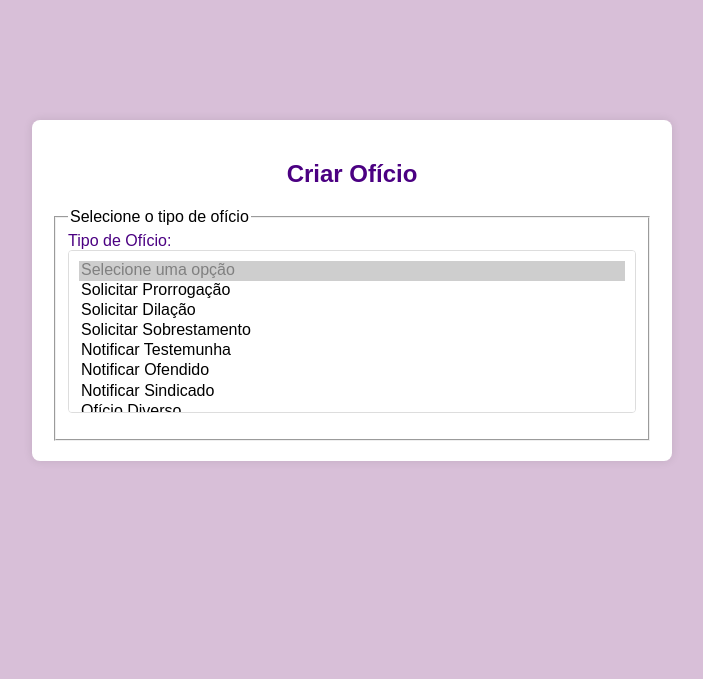
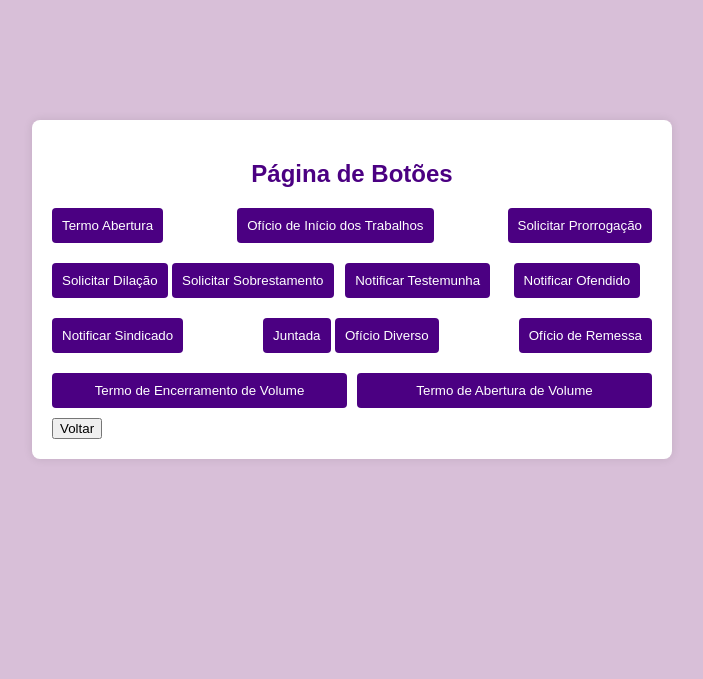
Before and after one commit to windsney/sitecanetex, a Django app: page /sindicancia/1/criaroficio in a window 1280 px wide. Shown: the top 679 px of the page, without its empty margins (288-991 px from the left). Run offline with Django 5.2, Linux system fonts and the light colour scheme; a user stored in the database is signed in; data comes from the database, SQL or seed files in the repository; both versions use the stored data as it was after the commit; data that the repository does not hold is empty.

Commit message:
criando notificação

```diff
--- /dev/null
+++ b/inicio/templates/botoes.html
@@ -0,0 +1,96 @@
+<!DOCTYPE html>
+<html lang="pt-BR">
+<head>
+    <meta charset="UTF-8">
+    <meta name="viewport" content="width=device-width, initial-scale=1.0">
+    <title>Página de Botões</title>
+    <style>
+        body {
+            background-color: #D8BFD8; /* Fundo roxo claro */
+            font-family: Arial, sans-serif;
+            margin: 0;
+            padding: 20px;
+            display: flex;
+            justify-content: center;
+            align-items: flex-start; /* Alinha os itens no início verticalmente */
+            height: 100vh;
+        }
+        .container {
+            width: 100%;
+            max-width: 600px; /* Aumenta a largura máxima */
+            background-color: #fff;
+            padding: 20px;
+            border-radius: 8px;
+            box-shadow: 0 0 10px rgba(0, 0, 0, 0.1);
+            margin-top: 100px; /* Aumenta a distância do topo */
+        }
+        h2 {
+            text-align: center;
+            color: #4B0082; /* Cor do título */
+            margin-bottom: 20px;
+        }
+        .button-container {
+            display: flex;
+            flex-wrap: wrap; /* Permite que os botões quebrem para a próxima linha */
+            justify-content: space-between;
+            gap: 10px; /* Espaço entre os botões */
+        }
+        .button-container button {
+            flex: 1 1 calc(33% - 20px); /* Faz com que cada botão ocupe aproximadamente 33% da largura */
+            padding: 10px;
+            background-color: #4B0082; /* Cor do botão */
+            color: white;
+            border: none;
+            border-radius: 4px;
+            cursor: pointer;
+            margin-bottom: 10px;
+        }
+        .button-container button:hover {
+            background-color: #6A0DAD;
+        }
+    </style>
+</head>
+<body>
+    <div class="container">
+        <h2>Página de Botões</h2>
+        <div class="button-container">
+
+            <a href="{% url 'inicio:termo_abertura' sindicancia.id %}">
+                <button>Termo Abertura</button>
+            </a>
+            <a href="{% url 'inicio:inicio_dos_trabalhos' sindicancia.id %}">
+                <button>Ofício de Início dos Trabalhos</button>
+            </a>
+
+            <a href="{% url 'inicio:oficio_prorrogacao' %}">
+                <button>Solicitar Prorrogação</button>
+            <a/>
+            <button>Solicitar Dilação</button>
+            <button>Solicitar Sobrestamento</button>
+            <a href="{% url 'inicio:btn_test' sindicancia.id 'test' %}">
+                <button>Notificar Testemunha</button>
+            <a/>
+
+            <a href="{% url 'inicio:btn_ofen' sindicancia.id 'test' %}">
+                <button>Notificar Ofendido</button>
+            <a/>
+
+             <a href="{% url 'inicio:btn_sind' sindicancia.id 'test' %}">
+                <button>Notificar Sindicado</button>
+            <a/>
+
+
+            <button>Juntada</button>
+            <button>Ofício Diverso</button>
+            <a href="{% url 'inicio:gerar_remessa_dos_autos' sindicancia.id %}">
+                <button>Ofício de Remessa</button>
+            </a>
+
+            <button>Termo de Encerramento de Volume</button>
+            <button>Termo de Abertura de Volume</button>
+
+        </div>
+        <button onclick="location.href='{% url 'inicio:detalhes_sindicancia' sindicancia.id %}'"> Voltar</button>
+    </div>
+</body>
+</html>
--- a/inicio/urls.py
+++ b/inicio/urls.py
@@ -3,7 +3,7 @@
 from django.urls import path
 
 import inicio.views
-from.views import Sind_Cadastradas,Cd,Inquerito,RIOG,Criar_conta
+from.views import Sind_Cadastradas,Cd,Inquerito,RIOG,Criar_conta,Oficio_prorrogacao
 from django.contrib.auth import views as auth_view
 
 app_name='inicio'
@@ -16,6 +16,7 @@ urlpatterns = [
     path('', auth_view.LoginView.as_view(template_name='login.html'), name='login'),
     path('logout/', auth_view.LogoutView.as_view(next_page='inicio:login'), name='logout'),
     path('criar_conta/', Criar_conta.as_view(), name='criar_conta'),
+    path('oficio_prorrogacao/', Oficio_prorrogacao.as_view(), name='oficio_prorrogacao'),
     #path('cad_sind/<int:pk>',Detalhe_sind.as_view(), name='detalhe'),
     #path('cad_investigado_sind/<int:pk>',Cadastro_investigado_sind.as_view(), name='cadastro_investigado_sind'),
     path('sindicancia/<int:sindicancia_id>/cadastrar_sindicado/', inicio.views.cadastrar_sindicado, name='cadastrar_sindicado'),
@@ -24,10 +25,13 @@ urlpatterns = [
     path('sindicancia/<int:sindicancia_id>/', inicio.views.detalhes_sindicancia, name='detalhes_sindicancia'),
     #botoés de  ação no  fim da pagina da  sindicancia
     path('sindicancia/<int:sindicancia_id>/tabertura', inicio.views.gerar_termo_abertura, name='termo_abertura'),
+
+    ####Botoes########################################
     path('sindicancia/<int:sindicancia_id>/iniciot', inicio.views.gerar_inicio_dos_trabalhos, name='inicio_dos_trabalhos'),
     path('sindicancia/<int:sindicancia_id>/relatorio_sind', inicio.views.gerar_relatorio, name='relatorio_sind'),
+    path('sindicancia/<int:sindicancia_id>/<str:condicao>/', inicio.views.gerar_notificacao, name='btn_test'),
     path('sindicancia/<int:sindicancia_id>/remessa', inicio.views.gerar_remessa_dos_autos, name='gerar_remessa_dos_autos'),
-    path('sindicancia/<int:sindicancia_id>/ofpadrao', inicio.views.gerar_Oficio_padrao, name='gerar_oficio_padrao'),
+
     path('sindicancia/<int:sindicancia_id>/criaroficio', inicio.views.criar_oficio, name='criar_oficio'),
 
 
--- a/inicio/views.py
+++ b/inicio/views.py
@@ -525,9 +525,9 @@ def gerar_declaracao_testemunha(request,sindicancia_id,id):
 
     hora_inicio=testemunha.hora_inicio
     hora_fim=testemunha.hora_fim
-    sindicante= sindicancia.delegada
-    posto_sindicante=sindicancia.posto_delegada
-    rg_sindicante= sindicancia.rg_delegada
+    sindicante= usuario.nome_completo
+    posto_sindicante=usuario.posto
+    rg_sindicante= usuario.rgpm
     cpf=testemunha.cpf
     email=testemunha.email
     telefone= testemunha.telefone
@@ -1695,12 +1695,12 @@ def criar_oficio(request, sindicancia_id):
     }
 
 
-    return render(request, 'criar_oficio.html', context)
-
-
-
-@login_required(login_url='/')
-def gerar_Oficio_padrao(request, sindicancia_id):
+    return render(request, 'botoes.html', context)
+
+
+
+@login_required(login_url='/')
+def gerar_notificacao(request, sindicancia_id,condicao):
     sindicancia = get_object_or_404(Sindicancia, pk=sindicancia_id)
 
     sindicados = Sindicado.objects.filter(portaria_id=sindicancia_id)
@@ -1725,12 +1725,22 @@ def gerar_Oficio_padrao(request, sindicancia_id):
     dia_inquiricao='13/05/2024'
     dia_semana ='sexta-feira'
     hora_inquiricao='13h00min'
-    condicao='Ofendido'
+    if condicao=='test':
+        condicao='Testemunha'
+
+    elif condicao=='ofen':
+        condicao='Ofendido'
+        print(condicao)
+
+    else:
+        condicao='Sindicado'
+        print(condicao)
+
 
     assunto='Solicitação (FAZ)'
     nome_notificado='Pedro Coala da Silva Perira'
     cargoouendereco='Rua augusta , Cidade: Jaciara MT'
-    texto_solicitacao=f'Notifico Vossa Senhoria a comparecer no {usuario.unidade}, {usuario.rua}, nº {usuario.numero},Bairro: {usuario.bairro},Cidade: {usuario.cidade}, no dia {dia_inquiricao} ({dia_semana}) às {hora_inquiricao}, fins de prestar esclarecimentos como {condicao} na Sindicância  Portaria nº {sindicancia.numero}, de {data_formatada}, em referência a fim de ser inquirido sobre os fatos narrados na portaria. Dúvidas entrar em contato por meio do telefone: {usuario.telefone} {usuario.posto} {usuario.nome_completo}.'
+    texto_solicitacao=f'Notifico Vossa Senhoria a comparecer no {usuario.unidade}, {usuario.rua}, nº {usuario.numero},Bairro: {usuario.bairro},Cidade: {usuario.cidade}, no dia {dia_inquiricao} ({dia_semana}) às {hora_inquiricao}, fins de prestar esclarecimentos na condição de {condicao} na Sindicância  Portaria nº {sindicancia.numero}, de {data_formatada}, em referência a fim de ser inquirido sobre os fatos narrados na portaria. Dúvidas entrar em contato por meio do telefone: {usuario.telefone} {usuario.posto} {usuario.nome_completo}.'
 
 
     criar_paragrafo(doc,f'{nome_notificado}/ {cargoouendereco}')
@@ -1747,7 +1757,15 @@ def gerar_Oficio_padrao(request, sindicancia_id):
     rodape(doc,usuario)
 
     return gera_word(doc,nome=f'oficio_teste{sindicancia.numero}')
-
+class Oficio_prorrogacao (TemplateView):
+    template_name = "oficio_prorrogacao.html"
+
+    def get_context_data(self, **kwargs):
+        context = super().get_context_data(**kwargs)
+        context['autoridade'] = "Nome da Autoridade Exemplo"
+        context['motivo'] = "Solicitação de prorrogação devido a razões específicas."
+        context['data'] = datetime.now().strftime('%d de %B de %Y')
+        return context
 
 
 
```
Also changed, not shown: anotacoes.py (+9 -12 lines), inicio/templates/detalhe_sind.html (+4 -11 lines), inicio/templates/oficio_prorrogacao.html (added, +66 -0 lines), db.sqlite3, 1 other file.
